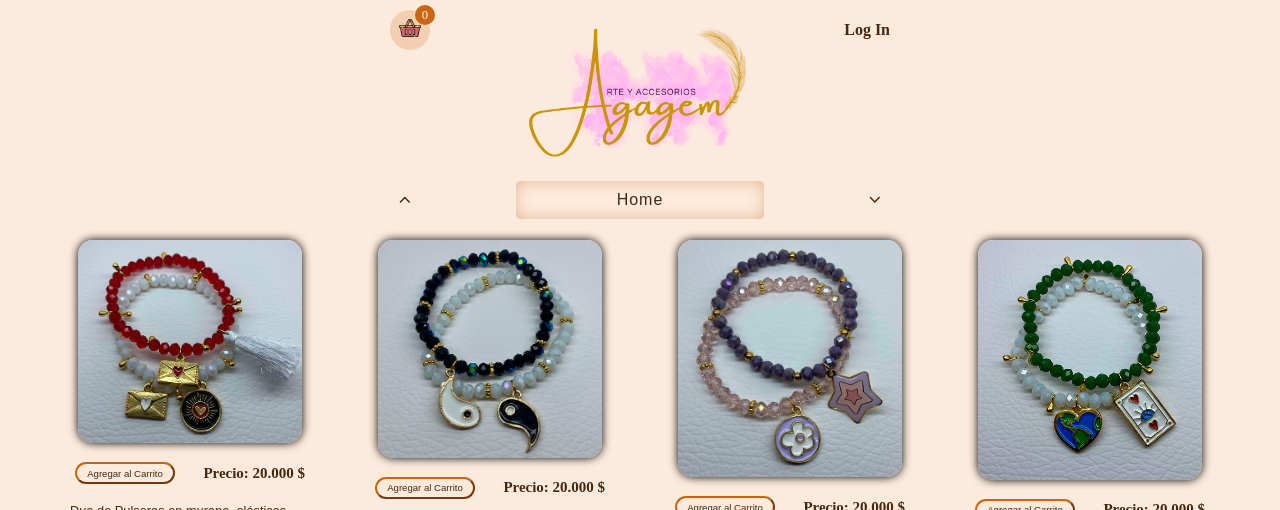
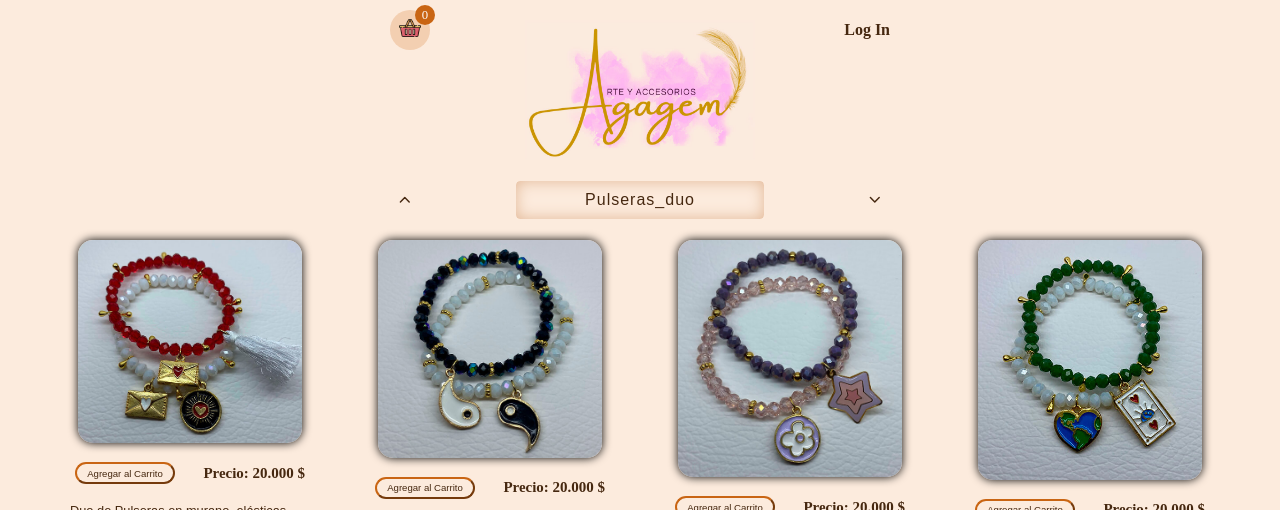
Before and after one commit to joseluiscodesk8/agagem, a Next.js app: page /routes/PulserasDuo in a window 1280 px wide. Shown: the top 510 px of the page. Built offline with nearby package versions, Linux system fonts and the light colour scheme.

Commit message:
lazyload2

```diff
--- a/src/pages/components/Navbar.jsx
+++ b/src/pages/components/Navbar.jsx
@@ -11,11 +11,11 @@ const Navbar = () => {
     () => [
       { label: "Home", href: "/" },
       { label: "Resina", href: "/routes/Resina" },
-      { label: "pulseras_duo", href: "/routes/pulserasDuo" },
-      { label: "pulseras_duox3", href: "/routes/pulserasDuox3" },
-      { label: "candongas", href: "/routes/Candongas" },
-      { label: "topos", href: "/routes/Topos" },
-      { label: "tobilleras", href: "/routes/Tobilleras" },
+      { label: "Pulseras_duo", href: "/routes/PulserasDuo" },
+      { label: "Pulseras_duox3", href: "/routes/PulserasDuox3" },
+      { label: "Candongas", href: "/routes/Candongas" },
+      { label: "Topos", href: "/routes/Topos" },
+      { label: "Tobilleras", href: "/routes/Tobilleras" },
     ],
     []
   );
--- a/src/pages/routes/PulserasDuo.jsx
+++ b/src/pages/routes/PulserasDuo.jsx
@@ -19,7 +19,7 @@ const PulseraDuo = () => {
     // Verificar y actualizar el estado del botón al cargar la página
     const updatedImages = imagesToShow.map((image) => {
       const cartItemIndex = cartItems.findIndex(
-        (item) => item.id === image.id && item.origin === "/routes/pulserasDuo"
+        (item) => item.id === image.id && item.origin === "/routes/PulserasDuo"
       );
       return {
         ...image,
@@ -33,7 +33,7 @@ const PulseraDuo = () => {
       id: index,
       image: imagesToShow[index].src,
       price: imagesToShow[index].price,
-      origin: "/routes/pulserasDuo",
+      origin: "/routes/PulserasDuo",
     });
 
     const updatedImages = [...imagesToShow];
--- a/src/pages/routes/PulserasDuox3.jsx
+++ b/src/pages/routes/PulserasDuox3.jsx
@@ -19,7 +19,7 @@ const PulserasDuox3 = () => {
     const updatedImages = imagesToShow.map((image) => {
       const cartItemIndex = cartItems.findIndex(
         (item) =>
-          item.id === image.id && item.origin === "/routes/pulserasDuox3"
+          item.id === image.id && item.origin === "/routes/PulserasDuox3"
       );
       return {
         ...image,
@@ -33,7 +33,7 @@ const PulserasDuox3 = () => {
       id: index,
       image: imagesToShow[index].src,
       price: imagesToShow[index].price,
-      origin: "/routes/pulserasDuox3",
+      origin: "/routes/PulserasDuox3",
     });
 
     const updatedImages = [...imagesToShow];
```
